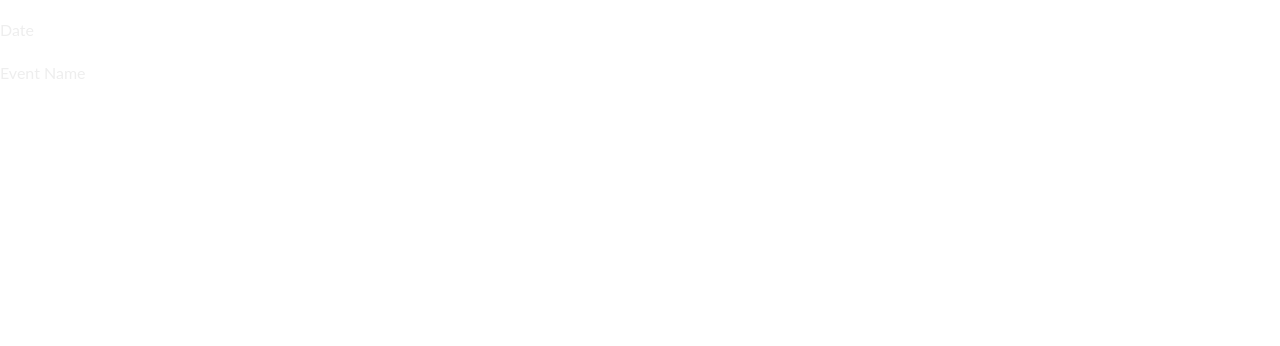
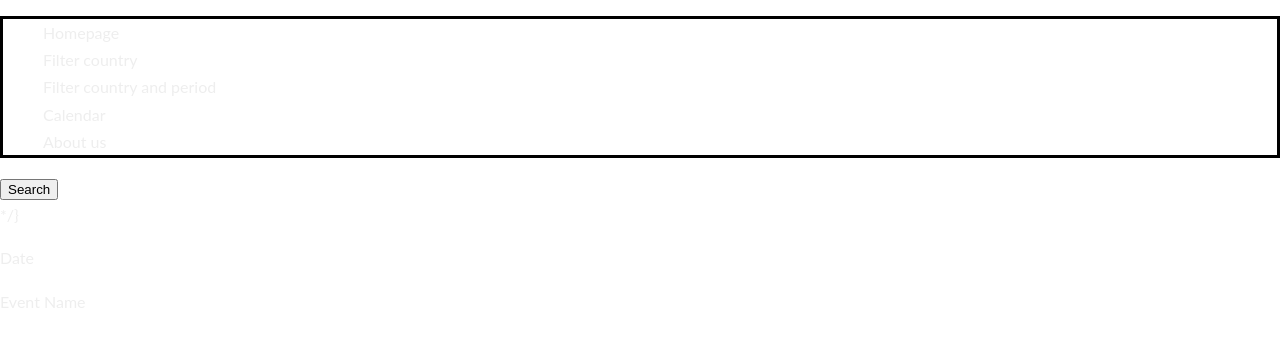
Before and after one commit to WildCodeSchool-2024-02/JS-lyon-0224-P2-holidays_planner, a React (Vite) app in the folder client/: page / in a window 1280 px wide. Shown: the top 346 px of the page. Built offline with nearby package versions, Linux system fonts and the light colour scheme.

Commit message:
add file header.css and components header.jsx for navbar

```diff
--- a/client/src/App.jsx
+++ b/client/src/App.jsx
@@ -1,14 +1,15 @@
 import "./App.css";
+// import './services/filter_country.css'
 import US_FC_Result from './components/US_FC_Result.jsx';
-// import US_FC_button from './components/US_FC_button.jsx';
-// import Header from './components/header.jsx';
+import US_FC_button from './components/US_FC_button.jsx';
+import Header from './components/header.jsx';
 // mettez ton path button et header ici
 
 function App() {
   return (
     <div>
       <main>
-        {/* <Header />
+        <Header/>
         <US_FC_button /> */}
         <US_FC_Result />
       </main>
--- /dev/null
+++ b/client/src/components/header.jsx
@@ -0,0 +1,15 @@
+import '../header.css'
+
+function Header() {
+    return <nav className="navigation">
+      <ul className="burgerMenu">
+        <li>Homepage</li>
+        <li>Filter country</li>
+        <li>Filter country and period</li>
+        <li>Calendar</li>
+        <li>About us</li>
+      </ul>
+    </nav>;
+  }
+
+  export default Header;
--- /dev/null
+++ b/client/src/header.css
@@ -0,0 +1,4 @@
+.burgerMenu {
+    list-style: none;
+    border: black solid;
+}
```
